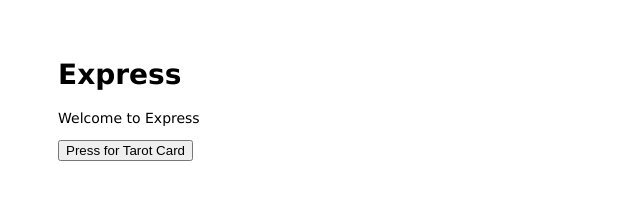
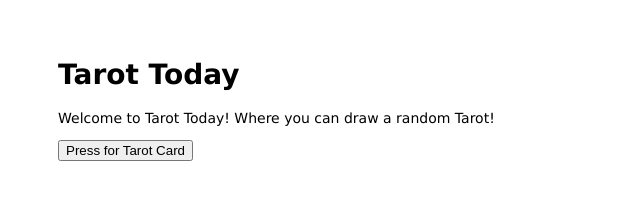
Before and after one commit to WenyiSun520/TarotsToday, a website: page public/index.html in a window 1280 px wide. Shown: the whole page, without its empty margins (0-640 px from the left). Drawn offline with Linux system fonts and the light colour scheme.

Commit message:
Edited some front end

```diff
--- a/public/index.html
+++ b/public/index.html
@@ -1,14 +1,14 @@
 <html>
 
 <head>
-  <title>Express</title>
+  <title>Tarot Today</title>
   <link rel="stylesheet" href="/stylesheets/style.css">
   <script src="javascripts/index.js"></script>
 </head>
 
 <body>
-  <h1>Express</h1>
-  <p>Welcome to Express</p>
+  <h1>Tarot Today</h1>
+  <p>Welcome to Tarot Today! Where you can draw a random Tarot!</p>
 
   <div id="results"></div>
   <button onclick="loadOneCard()">Press for Tarot Card</button>
--- a/public/javascripts/index.js
+++ b/public/javascripts/index.js
@@ -6,7 +6,7 @@
     let cardData = await response.json()
 
     let htmlReturn = `
-    <h1>${cardData.name}</h1>
+    <h2>${cardData.name}</h2>
     <img src="../imgs/cards/${cardData.img}" alt="${cardData.name}" />
     <p>Description: ${cardData.description}</p>
     `
```
